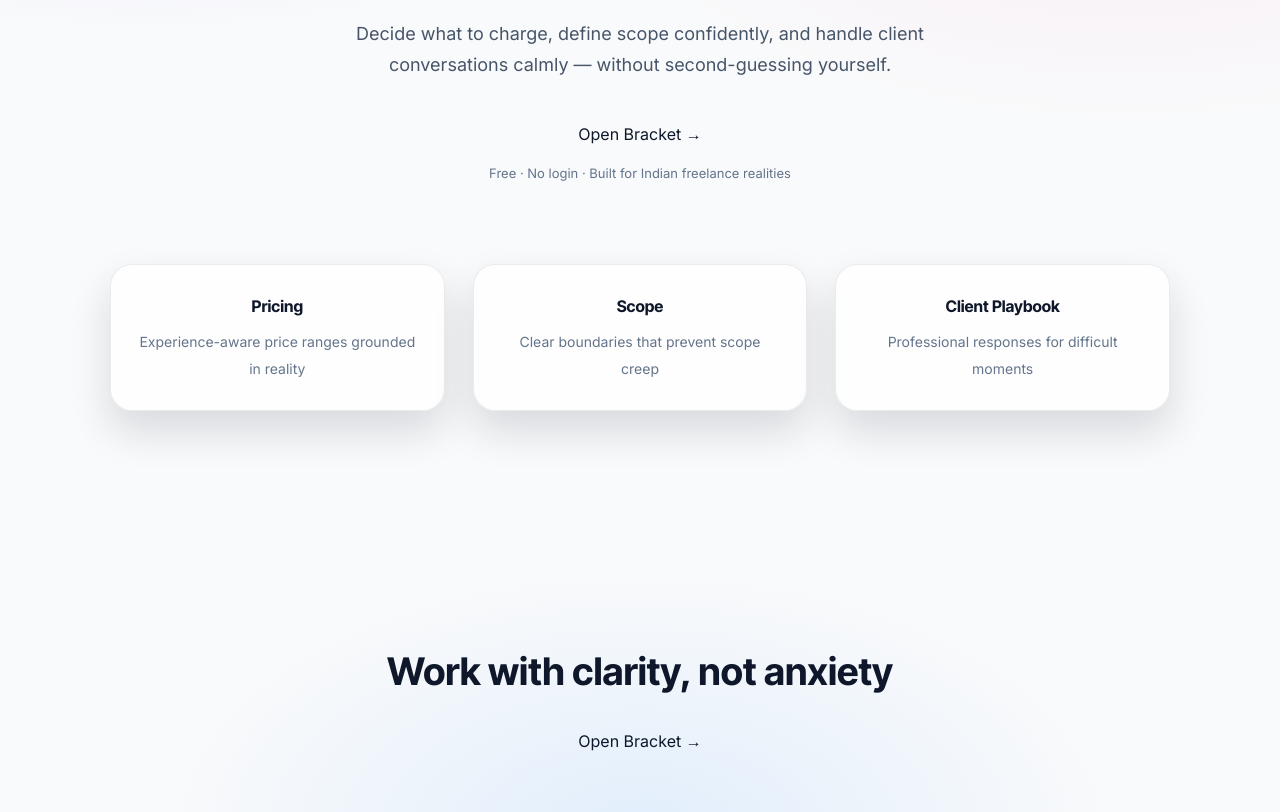
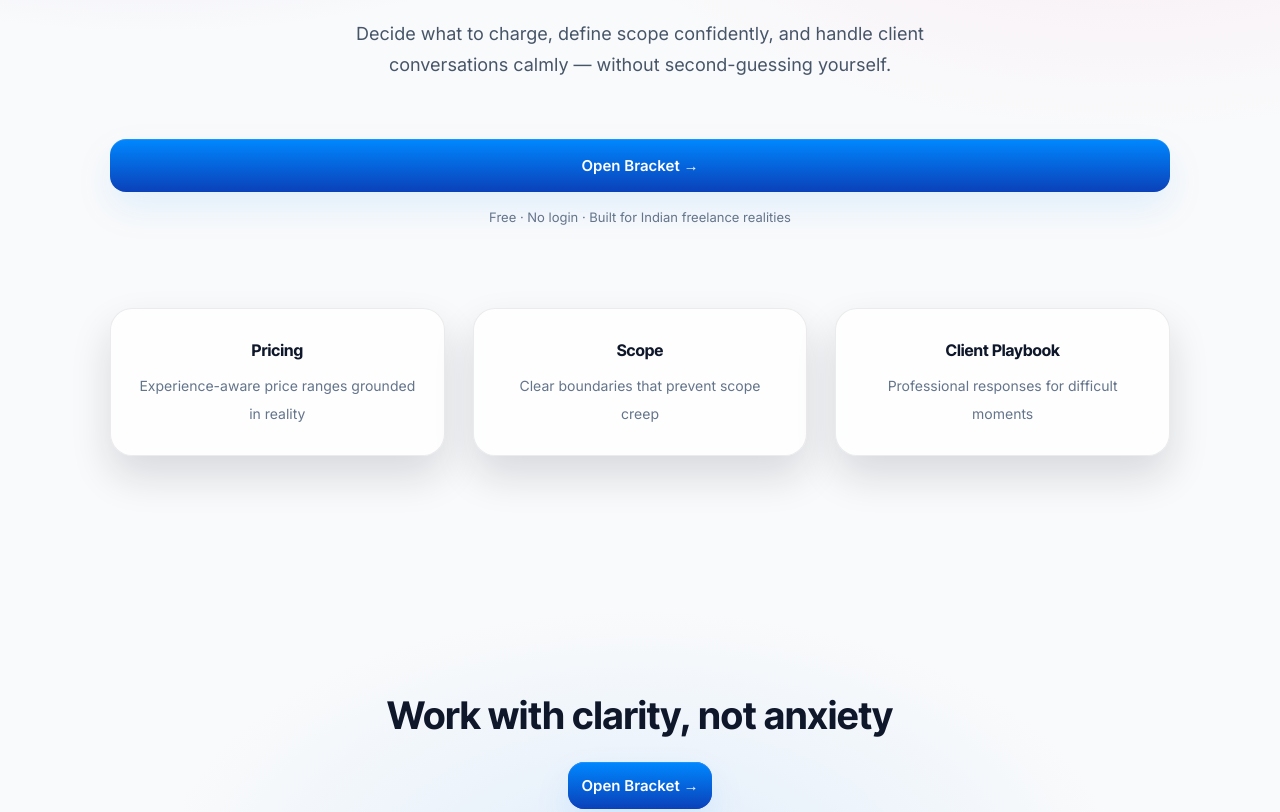
Before and after one commit to shuklasaksham/bracket, a website: page index.html in a window 1280 px wide. Shown: the part 420-1232 px from the top of the page. Drawn offline with Linux system fonts and the light colour scheme.

Commit message:
Update index.html

```diff
--- a/index.html
+++ b/index.html
@@ -188,7 +188,7 @@ footer{
     </p>
 
     <div class="hero-action">
-      <a href="/app.html" class="btn-inline">Open Bracket →</a>
+      <a href="/app.html" class="btn">Open Bracket →</a>
       <div class="micro">Free · No login · Built for Indian freelance realities</div>
     </div>
 
@@ -211,7 +211,7 @@ footer{
 
 <section class="final">
   <h2>Work with clarity, not anxiety</h2>
-  <a href="/app.html" class="btn-inline">Open Bracket →</a>
+  <a href="/app.html" class="btn">Open Bracket →</a>
 </section>
 
 <footer>
```
